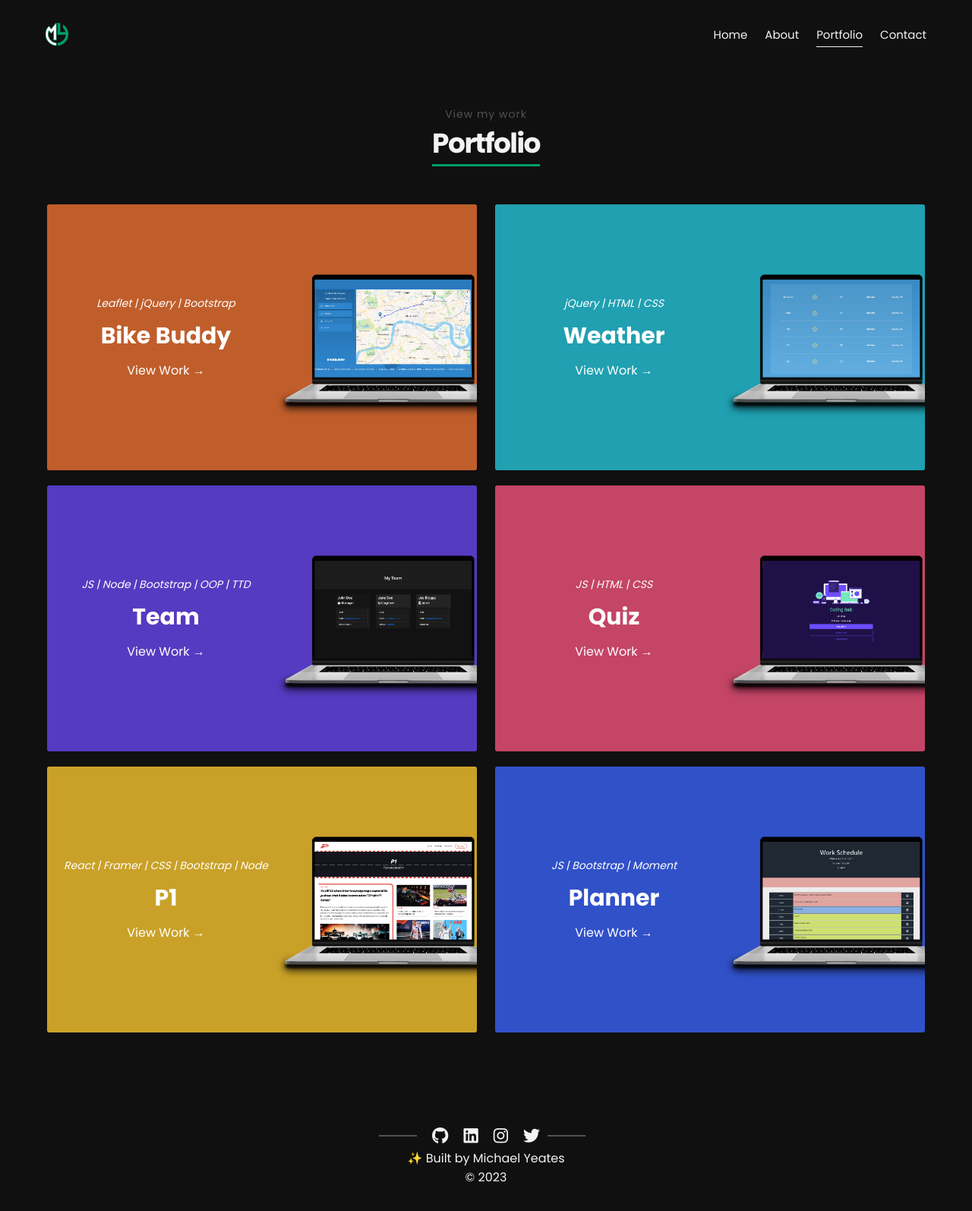
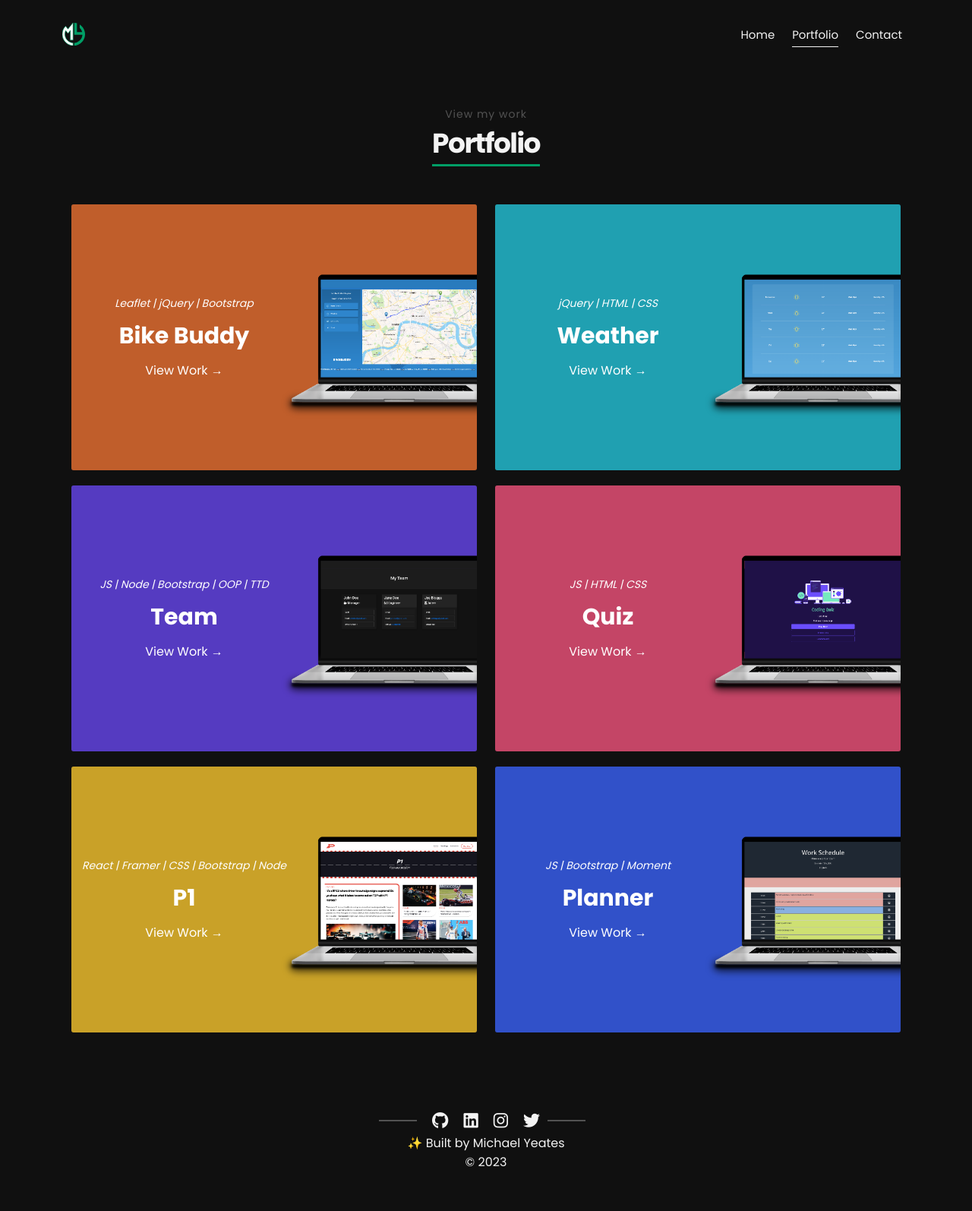
Before and after one commit to mdyeates/my-portfolio, a React (Create React App) app: page /portfolio in a window 1280 px wide. Shown: the top 1594 px of the page at 76% size. After the commit the page ends 1572 px from the top, so only its background shows below. Built offline with nearby package versions, Linux system fonts and the light colour scheme.

Commit message:
Remove footer from landing, improve responsiveness, remove about navlink for now - to be restructured

```diff
--- a/src/App.js
+++ b/src/App.js
@@ -1,6 +1,5 @@
 import Header from "./components/Header";
 import AnimatedRoutes from "./components/AnimatedRoutes";
-import Footer from "./components/Footer";
 
 function App() {
   const personalDetails = {
@@ -16,7 +15,6 @@ function App() {
     <>
       <Header />
       <AnimatedRoutes personalDetails={personalDetails} />
-      <Footer />
     </>
   );
 }
--- a/src/components/Header.js
+++ b/src/components/Header.js
@@ -3,7 +3,7 @@ import logo from "../images/logo.svg";
 
 const Header = () => {
   return (
-    <header className="header">
+    <header className="header container">
       <img className="logo" src={logo} alt="Michael Yeates' Logo" />
       <NavLinks />
     </header>
--- a/src/components/NavLinks.js
+++ b/src/components/NavLinks.js
@@ -19,9 +19,9 @@ const NavLinks = () => {
         <NavLink to="/" onClick={() => setIsMenuOpen(false)}>
           Home
         </NavLink>
-        <NavLink to="/about" onClick={() => setIsMenuOpen(false)}>
+        {/* <NavLink to="/about" onClick={() => setIsMenuOpen(false)}>
           About
-        </NavLink>
+        </NavLink> */}
         <NavLink to="/portfolio" onClick={() => setIsMenuOpen(false)}>
           Portfolio
         </NavLink>
--- a/src/index.css
+++ b/src/index.css
@@ -162,7 +162,7 @@ footer {
   flex-direction: column;
   align-items: center;
   justify-content: center;
-  padding: 50px;
+  padding: var(--sm-spacing);
 }
 
 footer .socialIcons::before,
--- a/src/pages/contact/Contact.js
+++ b/src/pages/contact/Contact.js
@@ -1,9 +1,11 @@
 import PageHeader from "../../components/PageHeader";
 import Form from "../../components/Form";
 import ContactInfo from "../../components/ContactInfo";
+import Footer from "../../components/Footer";
 
 const Contact = ({ name, email, location }) => {
   return (
+    <>
       <section className="contact">
         <PageHeader title="Contact" description="Get in touch" />
         <div className="contactWrap container">
@@ -17,6 +19,8 @@ const Contact = ({ name, email, location }) => {
           </div>
         </div>
       </section>
+      <Footer />
+    </>
   );
 };
 
--- a/src/pages/landing/Landing.js
+++ b/src/pages/landing/Landing.js
@@ -40,7 +40,7 @@ const Landing = ({ name }) => {
   };
 
   return (
-    <section className="landing" style={styles.landing}>
+    <section className="landing container" style={styles.landing}>
       <Draw />
       <div className="textContainer" style={styles.textContainer}>
         <h1 className="name" style={styles.name}>
@@ -63,7 +63,6 @@ const Landing = ({ name }) => {
                 .typeString("Create. ")
                 .pauseFor(300)
                 .typeString("Innovate.")
-
                 .start();
             }}
           />
--- a/src/pages/portfolio/Portfolio.js
+++ b/src/pages/portfolio/Portfolio.js
@@ -1,6 +1,7 @@
 import projectData from "./projectsData.json";
 import Project from "../../components/Project";
 import PageHeader from "../../components/PageHeader";
+import Footer from "../../components/Footer";
 
 const Portfolio = () => {
   const ProjectList = () =>
@@ -19,12 +20,15 @@ const Portfolio = () => {
     ));
 
   return (
-    <section className="portfolio">
-      <PageHeader title="Portfolio" description="View my work" />
-      <div className="row">
-        <ProjectList />
-      </div>
-    </section>
+    <>
+      <section className="portfolio container">
+        <PageHeader title="Portfolio" description="View my work" />
+        <div className="row">
+          <ProjectList />
+        </div>
+      </section>
+      <Footer />
+    </>
   );
 };
 
--- a/src/pages/portfolio/portfolio.css
+++ b/src/pages/portfolio/portfolio.css
@@ -100,11 +100,6 @@
     height: 350px;
   }
 
-  .portfolio {
-    padding-left: var(--spacing);
-    padding-right: var(--spacing);
-  }
-
   .imageContainer {
     transform: translateX(30%);
     transition: all 0.3s ease-in-out;
```
Lines whose indentation alone changed are shown as unchanged.
